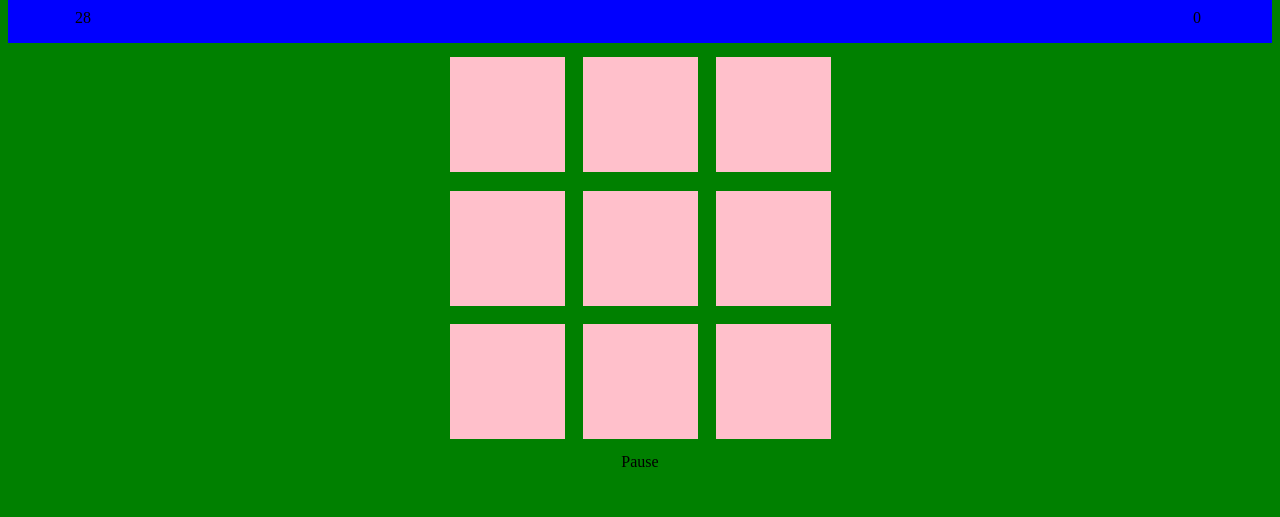
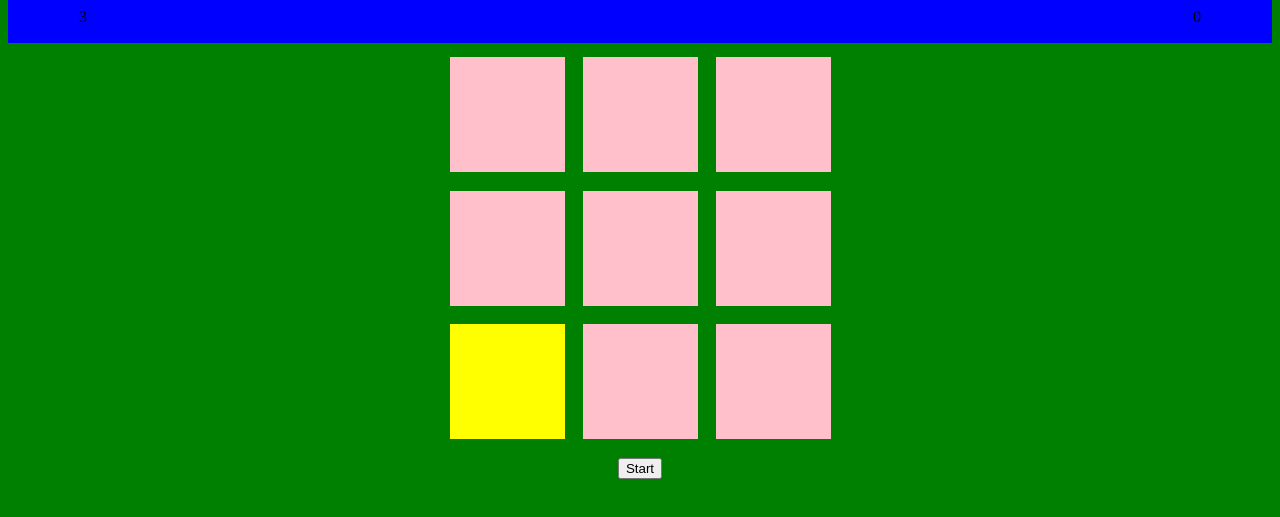
Before and after one commit to AmirSohi90/WDI_LDN_PROJECT1, a website: page src/index.html in a window 1280 px wide. Both pictures are taken after a click on the element "Start". Shown: the part 57-574 px from the top of the page. Drawn offline with nearby package versions, Linux system fonts and the light colour scheme; files that its build step writes are made by us from their sources.

Commit message:
sorted the timer to work mostly. Need to adjust it so when button is pressed again it starts at 5 visibly

```diff
--- a/src/index.html
+++ b/src/index.html
@@ -13,10 +13,10 @@
     <main>
       <div class="time-and-score">
         <div class="time">
-          <p><span class="timer-countdown">Countdown goes here</span></p>
+          <span class="timer-countdown"></span>
         </div>
         <div class="score">
-          <p>0</p>
+          <span class="score-board"></span>
         </div>
       </div>
       <div class="main-container">
--- a/src/js/app.js
+++ b/src/js/app.js
@@ -1,20 +1,22 @@
 window.addEventListener('DOMContentLoaded', () => {
 
   const countdown = document.querySelector('.timer-countdown');
-  console.log(countdown);
+
+  const score = document.querySelector('.score-board');
 
   const start = document.querySelector('.start');
-  console.log(start);
 
   const pots = document.querySelectorAll('.pot');
 
   //random time for food to pop up and down
-
-  let timer = 30;
-  let timerId = null;
-  let runningTimer = false;
+  let timer = 5;
+  // let timerId = null;
+  // let runningTimer = false;
   let lastPot;
-  countdown.innerHTML = timer;
+  let timeUp = false;
+  let scoreCounter = 0;
+  score.textContent = scoreCounter;
+  countdown.textContent = timer;
 
   function randomTime(min, max) {
     const popUpTime = Math.round(Math.random() * (max-min) + min);
@@ -25,7 +27,6 @@ window.addEventListener('DOMContentLoaded', () => {
     const index = Math.floor(Math.random() * pots.length);
     const pot = pots[index];
     if(pot === lastPot){
-      console.log('You stop that, you!');
       return randomPot(pots);
     }
 
@@ -33,46 +34,48 @@ window.addEventListener('DOMContentLoaded', () => {
     return pot;
   }
 
-  // console.log(randomPot(pots));
-  // console.log(randomPot(pots));
-  // console.log(randomPot(pots));
-  // console.log(randomPot(pots));
-  // console.log(randomPot(pots));
-  // console.log(randomPot(pots));
-  // console.log(randomPot(pots));
-  // console.log(randomPot(pots));
-  // console.log(randomPot(pots));
-  // console.log(randomPot(pots));
-
   function peak (){
     const time = randomTime(200, 2000);
     const pot = randomPot(pots);
     pot.classList.add('change-color');
     setTimeout(() => {
       pot.classList.remove('change-color');
+      if(!timeUp) peak();
     }, time);
     return time, pot;
   }
 
-  console.log(peak());
+  function startGame() {
+    timer = 5;
+    scoreCounter = 0;
+    score.textContent = 0;
+    timeUp = false;
+    peak();
+    setInterval(() => {
+      timeUp = true;
+    }, 5000);
+    let timerId = setInterval(() => {
+      timer -= 1;
+      countdown.textContent = timer;
+      if(timer === 0){
+        clearInterval(timerId);
+      }
+    }, 1000);
+  }
 
-  start.addEventListener('click', function(){
-    if(!runningTimer){
-      runningTimer = true;
-      timerId = setInterval(() => {
-        timer -=  1;
-        start.innerHTML = 'Pause';
-        if(timer === 0){
-          clearInterval(timerId);
-        }
-        countdown.innerHTML = timer;
-        console.log(timer);
-      }, 1000);
-    } else {
-      start.innerHTML = 'Start';
-      runningTimer = false;
-      clearInterval(timerId);
+
+  start.addEventListener('click', startGame);
+
+  function hit(e) {
+    if(!e.isTrusted) return;
+    if(e.target.classList.contains('change-color')){
+      scoreCounter++;
+      this.classList.remove('change-color');
     }
-  });
+    score.textContent = scoreCounter;
+  }
+
+
+  pots.forEach(pot => pot.addEventListener('click', hit));
 
 });
--- a/src/scss/style.scss
+++ b/src/scss/style.scss
@@ -58,3 +58,7 @@ header{
 .change-color{
   background-color: yellow;
 }
+
+.timer-countdown, .score-board{
+  line-height: 3rem;
+}
```
